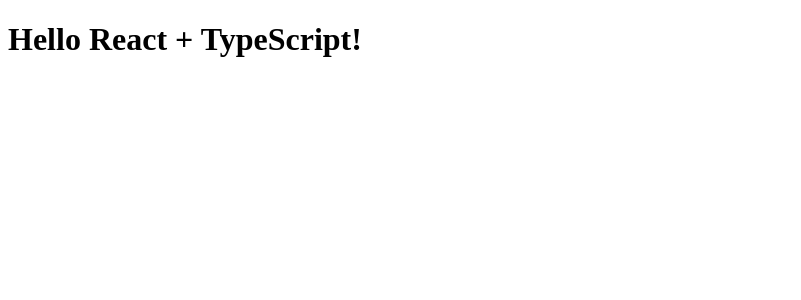
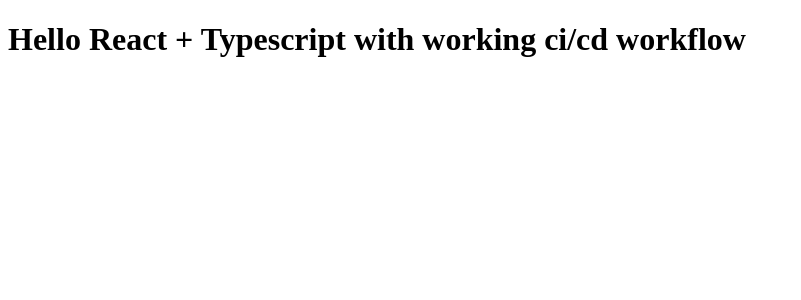
Before and after one commit to GJRKDK/auto-cicd-workflow, a React app: page / in a window 1280 px wide. Shown: the top 300 px of the page, without its empty margins (0-801 px from the left). Built offline with nearby package versions, Linux system fonts and the light colour scheme.

Commit message:
update greeting message to reflect TypeScript integration and CI/CD workflow

```diff
--- a/src/index.tsx
+++ b/src/index.tsx
@@ -2,7 +2,7 @@
 import ReactDOM from "react-dom/client";
 
 function App() {
-  return <h1>Hello React + TypeScript!</h1>;
+  return <h1>Hello React + Typescript with working ci/cd workflow</h1>;
 }
 
 const root = ReactDOM.createRoot(
```
